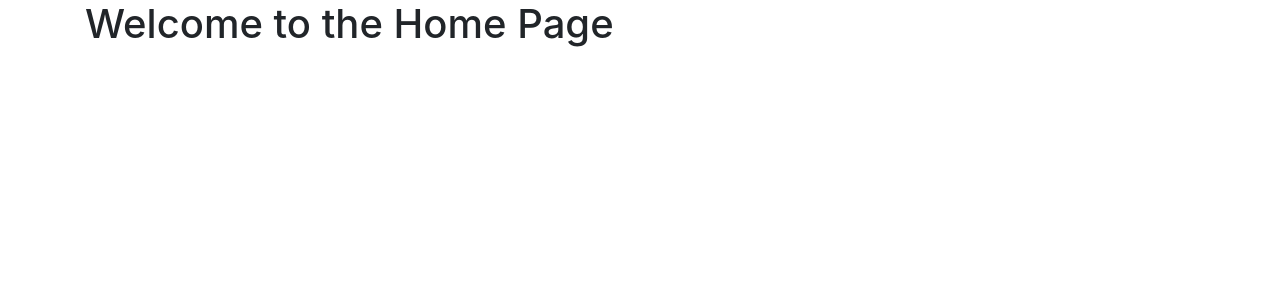
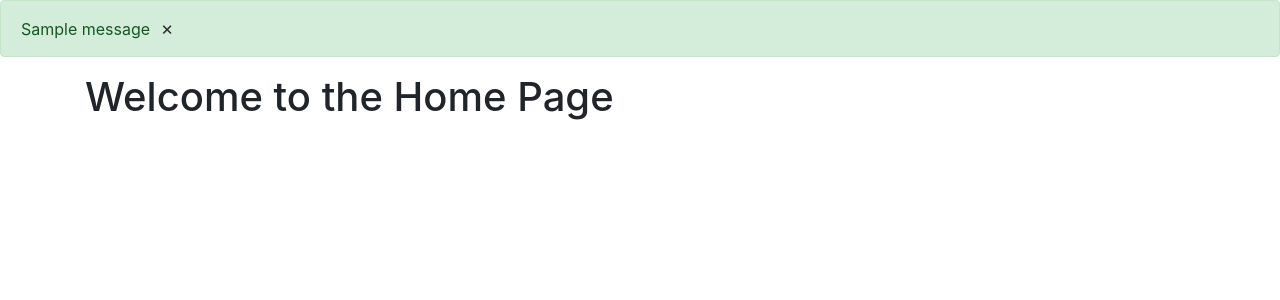
Before and after one commit to MakiDem/Flask-Note-App, a Flask app: page / in a window 1280 px wide. Shown: the part 56-356 px from the top of the page. Run offline with Flask 3, Linux system fonts and the light colour scheme; one stand-in notice (Sample message) is shown; some libraries are stand-ins or nearby versions.

Commit message:
add: flash messages in signup

```diff
--- a/website/templates/base.html
+++ b/website/templates/base.html
@@ -14,6 +14,20 @@
       href="https://stackpath.bootstrapcdn.com/font-awesome/4.7.0/css/font-awesome.min.css"
       crossorigin="anonymous"
     />
+    <style>
+      .btn-close {
+        background-color: transparent;
+        border: none;
+        font-size: 1.2rem;
+        color: #000;
+        opacity: 0.8;
+      }
+
+      .btn-close:focus {
+        outline: none;
+        box-shadow: none;
+      }
+    </style>
     <title>{% block title %}Home{% endblock %}</title>
   </head>
   <body>
@@ -38,6 +52,19 @@
       </div>
     </nav>
 
+    {% with messages = get_flashed_messages(with_categories=true) %}
+      {% if messages %}
+        {% for category, message in messages %}
+          <div class="alert alert-{{ category }} alert-dismissable fade show" role="alert">
+            {{ message }}
+            <button type="button" class="btn-close" data-dismiss="alert">
+              <span aria-hidden='true'>&times;</span>
+            </button>
+          </div>
+        {% endfor %}
+      {% endif %}
+    {% endwith %}
+
     <div class="container">{% block content %}{% endblock %}</div>
 
     <script
```
Also changed, not shown: website/auth.py (+18 -1 lines).
